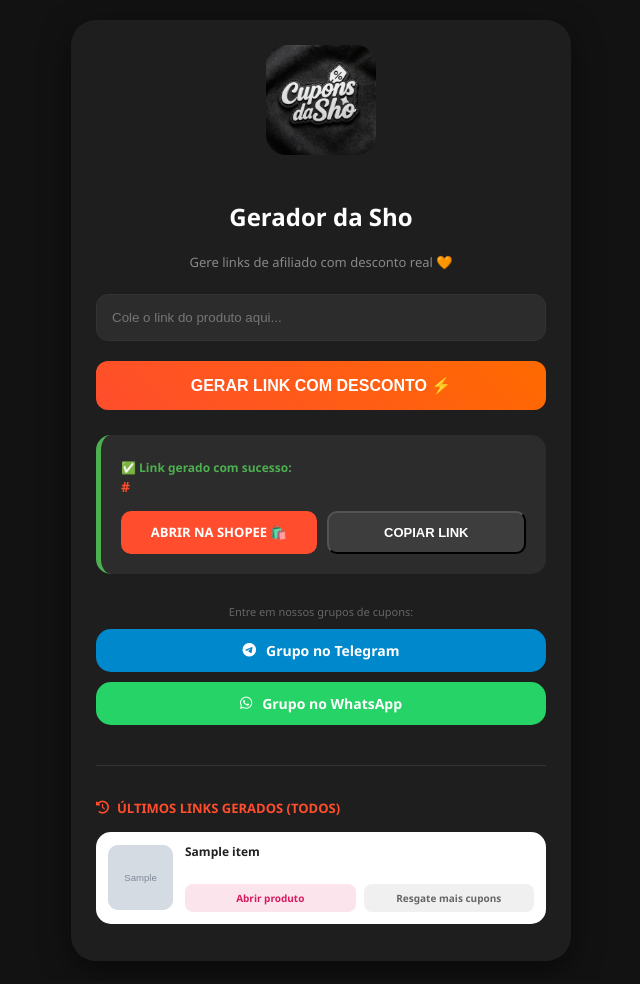
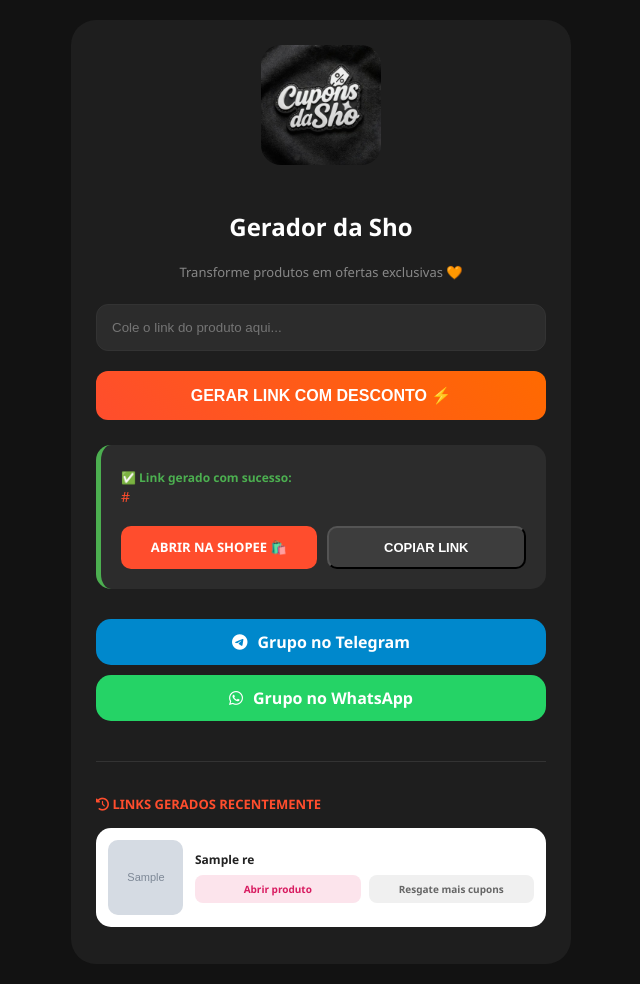
Before and after one commit to isigorsantos/gerador-da-sho, a Flask app: template templates/index.html in a window 1280 px wide. Shown: the whole page, without its empty margins (319-959 px from the left). Before the commit the page ends 924 px from the top, so only its background shows below. Run offline with Flask 3, Linux system fonts and the light colour scheme; the template is opened without the code that fills it: most values are stand-ins (such as "Sample title", 1, 10 or a date in 2020); grey boxes marked "Sample" are stand-in pictures.

Commit message:
Update index.html

```diff
--- a/templates/index.html
+++ b/templates/index.html
@@ -7,33 +7,32 @@
     <link rel="stylesheet" href="https://cdnjs.cloudflare.com/ajax/libs/font-awesome/6.0.0/css/all.min.css">
     <style>
         body { background-color: #121212; color: white; font-family: 'Segoe UI', sans-serif; text-align: center; padding: 20px; margin: 0; }
-        .container { max-width: 450px; margin: auto; background: #1e1e1e; padding: 25px; border-radius: 25px; box-shadow: 0 10px 30px rgba(0,0,0,0.5); }
-        .logo { width: 110px; border-radius: 20px; margin-bottom: 20px; }
+        .container { max-width: 450px; margin: auto; background: #1e1e1e; padding: 25px; border-radius: 25px; }
+        .logo { width: 120px; border-radius: 20px; margin-bottom: 20px; }
 
         input { width: 100%; padding: 15px; border-radius: 12px; border: 1px solid #333; margin: 10px 0; background: #2c2c2c; color: white; box-sizing: border-box; }
         .btn-gerar { background: linear-gradient(45deg, #ff4d2d, #ff6a00); color: white; padding: 15px; width: 100%; border: none; border-radius: 12px; font-weight: bold; cursor: pointer; font-size: 16px; margin-top: 10px; }
 
-        /* BOX DE RESULTADO ORIGINAL */
+        /* BOX DE RESULTADO */
         .resultado-box { margin-top: 25px; background: #2c2c2c; padding: 20px; border-radius: 15px; border-left: 5px solid #4caf50; text-align: left; }
-        .link-gerado { color: #ff4d2d; font-size: 14px; word-break: break-all; text-decoration: none; display: block; margin-bottom: 15px; font-weight: bold; }
+        .link-gerado { color: #ff4d2d; font-size: 14px; word-break: break-all; text-decoration: none; display: block; margin-bottom: 20px; }
         .botoes-acao { display: flex; gap: 10px; }
         .btn-acao { flex: 1; padding: 12px; border-radius: 10px; font-weight: bold; cursor: pointer; text-decoration: none; text-align: center; font-size: 13px; }
         .btn-shopee { background: #ff4d2d; color: white; }
         .btn-copiar { background: #3d3d3d; color: white; }
 
-        /* BOTÕES DE REDES SOCIAIS ORIGINAIS */
-        .social-container { margin-top: 30px; }
-        .btn-social { display: flex; align-items: center; justify-content: center; gap: 10px; padding: 12px; border-radius: 15px; text-decoration: none; font-weight: bold; margin-bottom: 10px; font-size: 14px; }
+        /* REDES SOCIAIS */
+        .btn-social { display: flex; align-items: center; justify-content: center; gap: 10px; padding: 12px; border-radius: 15px; text-decoration: none; font-weight: bold; margin-top: 10px; }
         .btn-tg { background: #0088cc; color: white; }
         .btn-wa { background: #25d366; color: white; }
 
-        /* HISTÓRICO GLOBAL */
+        /* HISTÓRICO COM FOTO REAL */
         .recent-container { margin-top: 40px; text-align: left; border-top: 1px solid #333; padding-top: 20px; }
-        .recent-title { color: #ff4d2d; font-size: 13px; font-weight: bold; margin-bottom: 15px; text-transform: uppercase; display: flex; align-items: center; gap: 8px; }
+        .recent-title { color: #ff4d2d; font-size: 13px; font-weight: bold; margin-bottom: 15px; text-transform: uppercase; }
         .recent-card { background: white; border-radius: 15px; padding: 12px; display: flex; align-items: center; gap: 12px; margin-bottom: 12px; color: #333; }
-        .recent-img { width: 65px; height: 65px; border-radius: 10px; object-fit: cover; background: #eee; }
-        .recent-info { flex: 1; }
-        .recent-info h4 { font-size: 12px; margin: 0 0 8px 0; color: #222; height: 32px; overflow: hidden; line-height: 1.3; }
+        .recent-img { width: 75px; height: 75px; border-radius: 10px; object-fit: cover; background: #f9f9f9; }
+        .recent-info { flex: 1; overflow: hidden; }
+        .recent-info h4 { font-size: 12px; margin: 0 0 8px 0; color: #222; display: -webkit-box; -webkit-line-clamp: 2; -webkit-box-orient: vertical; overflow: hidden; line-height: 1.3; }
         .recent-buttons { display: flex; gap: 8px; }
         .btn-card { flex: 1; padding: 7px; border-radius: 8px; font-size: 10px; font-weight: bold; text-align: center; text-decoration: none; }
         .btn-open { background: #fce4ec; color: #d81b60; }
@@ -44,7 +43,7 @@
     <div class="container">
         <img src="/static/logo.png" class="logo">
         <h2>Gerador da Sho</h2>
-        <p style="color:#888; font-size:13px;">Gere links de afiliado com desconto real 🧡</p>
+        <p style="color:#888; font-size:13px;">Transforme produtos em ofertas exclusivas 🧡</p>
 
         <form method="POST">
             <input type="text" name="link_usuario" placeholder="Cole o link do produto aqui..." required>
@@ -62,36 +61,56 @@
         </div>
         {% endif %}
 
-        <div class="social-container">
-            <p style="font-size: 11px; color: #666; margin-bottom: 10px;">Entre em nossos grupos de cupons:</p>
-            <a href="https://t.me/seugrupo" target="_blank" class="btn-social btn-tg"><i class="fab fa-telegram"></i> Grupo no Telegram</a>
-            <a href="https://wa.me/seugrupo" target="_blank" class="btn-social btn-wa"><i class="fab fa-whatsapp"></i> Grupo no WhatsApp</a>
+        <div style="margin-top:30px;">
+            <a href="https://t.me/seugrupo" class="btn-social btn-tg"><i class="fab fa-telegram"></i> Grupo no Telegram</a>
+            <a href="https://wa.me/seugrupo" class="btn-social btn-wa"><i class="fab fa-whatsapp"></i> Grupo no WhatsApp</a>
         </div>
 
         <div class="recent-container">
-            <h3 class="recent-title"><i class="fas fa-history"></i> ÚLTIMOS LINKS GERADOS (TODOS)</h3>
-            <div id="recent-list">
-                {% for item in historico %}
-                <div class="recent-card">
-                    <img src="{{ item.foto }}" class="recent-img" onerror="this.src='/static/logo.png'">
-                    <div class="recent-info">
-                        <h4>{{ item.titulo }}</h4>
-                        <div class="recent-buttons">
-                            <a href="{{ item.link }}" target="_blank" class="btn-card btn-open">Abrir produto</a>
-                            <a href="https://s.shopee.com.br/5L6Pa194W6" class="btn-card btn-coupon">Resgate mais cupons</a>
-                        </div>
-                    </div>
-                </div>
-                {% endfor %}
-            </div>
+            <h3 class="recent-title"><i class="fas fa-history"></i> LINKS GERADOS RECENTEMENTE</h3>
+            <div id="recent-list"></div>
         </div>
     </div>
 
     <script>
         function copiarTexto() {
             const link = document.getElementById('linkFinal').innerText;
-            navigator.clipboard.writeText(link).then(() => alert("Link copiado para a área de transferência!"));
+            navigator.clipboard.writeText(link).then(() => alert("Link copiado!"));
         }
+
+        const KEY = 'shopee_history_v3';
+
+        function save(link, title, img) {
+            let history = JSON.parse(localStorage.getItem(KEY) || "[]");
+            history = history.filter(item => item.link !== link);
+            // SALVA A FOTO E O TÍTULO QUE VIERAM DO PYTHON
+            history.unshift({ link, title, img: img || '/static/logo.png' });
+            localStorage.setItem(KEY, JSON.stringify(history.slice(0, 6)));
+            render();
+        }
+
+        function render() {
+            const list = document.getElementById('recent-list');
+            const history = JSON.parse(localStorage.getItem(KEY) || "[]");
+            list.innerHTML = history.map(item => `
+                <div class="recent-card">
+                    <img src="${item.img}" class="recent-img" onerror="this.src='/static/logo.png'">
+                    <div class="recent-info">
+                        <h4>${item.title}</h4>
+                        <div class="recent-buttons">
+                            <a href="${item.link}" target="_blank" class="btn-card btn-open">Abrir produto</a>
+                            <a href="https://s.shopee.com.br/5L6Pa194W6" class="btn-card btn-coupon">Resgate mais cupons</a>
+                        </div>
+                    </div>
+                </div>
+            `).join('');
+        }
+
+        {% if res %}
+            save("{{ res.link }}", "{{ res.titulo }}", "{{ res.foto }}");
+        {% else %}
+            render();
+        {% endif %}
     </script>
 </body>
 </html>
```
